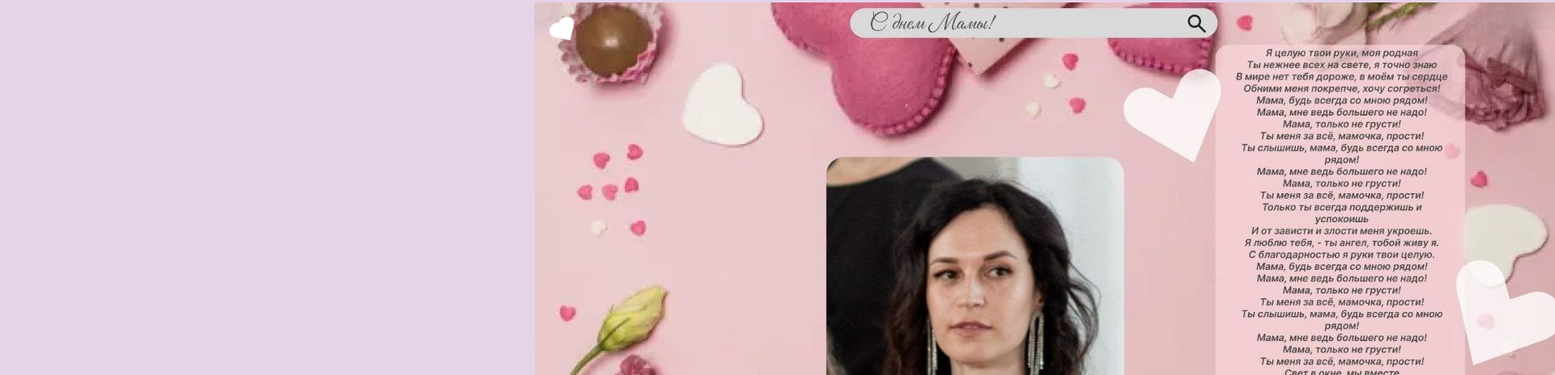
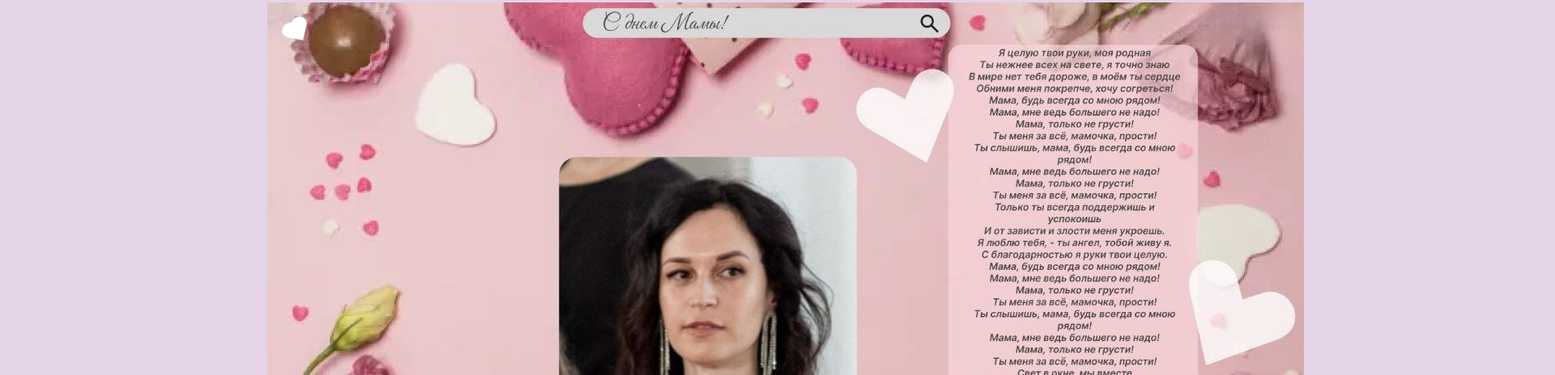
Before and after one commit to danilbasirov801-commits/my-first-project.github.io, a plain HTML site: page index.html in a window 1280 px wide. Shown: the part 152-616 px from the top of the page at 81% size, 1920 px wide, since content can reach past the window. Drawn offline with Linux system fonts and the light colour scheme.

Commit message:
Update style.css

```diff
--- a/css/style.css
+++ b/css/style.css
@@ -169,7 +169,7 @@ p{
  background-color: aliceblue;
 }
  .shift-right {
-    margin-left: 660px;
+    margin-left: 330px;
     margin-top: 6px;
   }
   /* Базовые медиа-запросы */
@@ -179,4 +179,5 @@ p{
 
 @media (min-width: 1200px) {
     /* Стили для ПК */
+
 }
```
